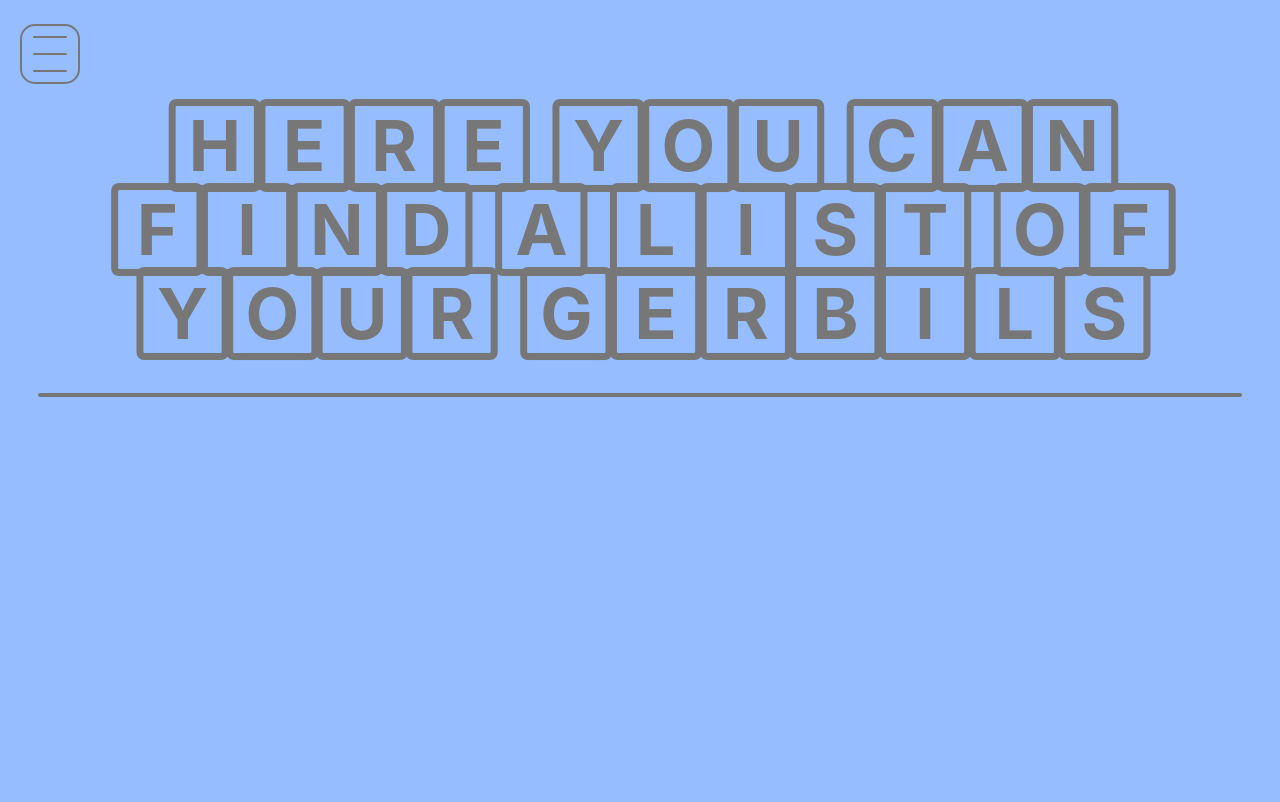
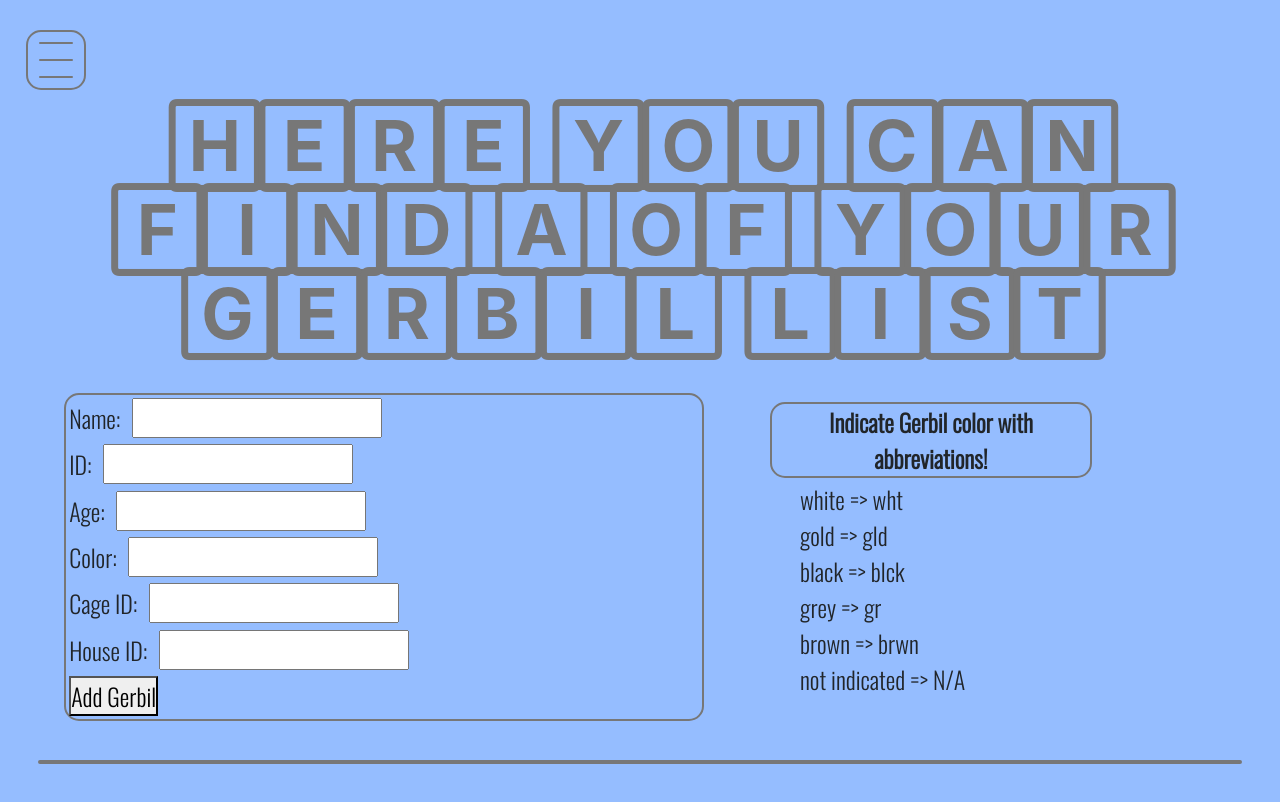
Before and after one commit to norka2233/gerbil_django_project, a Django app: page / in a window 1280 px wide. Before the commit the page ends 397 px from the top, so only its background shows below. Run offline with Django 4.2, Linux system fonts and the light colour scheme; data that the repository does not hold is empty; some libraries are stand-ins or nearby versions.

Commit message:
add button in gerbil app

```diff
--- a/gerbil/gerbil/static/gerbil_animal/gerbilpage.css
+++ b/gerbil/gerbil/static/gerbil_animal/gerbilpage.css
@@ -72,3 +72,41 @@ h1 {
     font-size: 1.4em;
     margin-top: 4%;
 }
+
+.form_color_block {
+    display: flex;
+    flex-direction: row;
+    align-items: center;
+    flex-grow: 1;
+    font-family: Oswald;
+    font-size: 24px;
+    margin-top: 3%;
+
+}
+
+.gerbil_form {
+    width: 50%;
+    margin-left: 5%;
+    border-radius: 15px;
+    border: 2px solid #777;
+}
+
+.color_disclaimer {
+    border-radius: 15px;
+    border: 2px solid #777;
+    margin: 0.5%;
+    text-align: center;
+}
+
+ul {
+    margin-top: 1%;
+}
+
+.available_gerbil_color {
+    margin-left: 5%;
+}
+
+label, input, button {
+    margin: 0.5%;
+    text-align: center;
+}
--- a/gerbil/gerbil/templates/gerbil_animal/gerbilpage.html
+++ b/gerbil/gerbil/templates/gerbil_animal/gerbilpage.html
@@ -10,26 +10,74 @@
     <link href="https://fonts.googleapis.com/css2?family=Oswald:wght@300&display=swap" rel="stylesheet">
 
     <title>Gerbil Page</title>
-
     <div class="gerbil_page_text">
-        <h1><b>🄷🄴🅁🄴 🅈🄾🅄 🄲🄰🄽 🄵🄸🄽🄳 🄰 🄻🄸🅂🅃 🄾🄵 🅈🄾🅄🅁 🄶🄴🅁🄱🄸🄻🅂</b> </h1>
+        <h1><b>     🄷🄴🅁🄴 🅈🄾🅄 🄲🄰🄽 🄵🄸🄽🄳 🄰  🄾🄵 🅈🄾🅄🅁 🄶🄴🅁🄱🄸🄻 🄻🄸🅂🅃 </b> </h1>
     </div>
-
+    <div class="form_color_block">
+        <div class="gerbil_form">
+            <form action="success/" method="post">
+                <fieldset>
+                    {% csrf_token %}
+                    {{ form }}
+                <div>
+                    <label for="gerbil_name">  Name: </label>
+                    <input id="gerbil_name" type="text" name="gerbil_name" maxlength="100" required>
+                </div>
+                <div>
+                    <label for="gerbil_id"> ID: </label>
+                    <input id="gerbil_id" type="number" name="gerbil_id" required>
+                </div>
+                <div>
+                    <label for="gerbil_age">  Age: </label>
+                    <input id="gerbil_age" type="number" name="gerbil_age" required>
+                </div>
+                <div>
+                    <label for="gerbil_color">  Color: </label>
+                    <input id="gerbil_color" type="text" name="gerbil_color" required>
+                </div>
+                <div>
+                    <label for="gerbil_cage_id">  Cage ID: </label>
+                    <input id="gerbil_cage_id" type="number" name="gerbil_cage_id" required>
+                </div>
+                <div>
+                    <label for="gerbil_house_id">  House ID: </label>
+                    <input id="gerbil_house_id" type="number" name="gerbil_house_id" required>
+                </div>
+                    <button type="submit" value="Add Gerbil"> Add Gerbil </button>
+                </fieldset>
+            </form>
+        </div>
+        <div class="available_gerbil_color">
+            <p class="color_disclaimer"> <b> Indicate Gerbil color with abbreviations! </b> </p>
+            <ul>
+                <li> white => wht </li>
+                <li> gold => gld </li>
+                <li> black => blck </li>
+                <li>grey => gr </li>
+                <li> brown => brwn </li>
+                <li> not indicated => N/A</li>
+            </ul>
+        </div>
+    </div>
     <div class="profiles_block">
         {% for gerbil in gerbil_list %}
         <div class="profile_box">
             <div class="profile_picture">
                 <img class="gerbil_picture_file" src="{% static 'pictures/1_red_gerbil.jpeg' %}" alt="gerbil_logo" class="gerbil_logo" onclick="location.href = 'http://127.0.0.1:8000/';" style="cursor: pointer;">
             </div>
+
             <div class="profile_text_info">
                 <div class="profile_point">
-                    <div> {{ gerbil.name }} </div>
+                    <div>{{ gerbil.gerbil_name }}</div>
                     <div> ID: {{ gerbil.gerbil_id }}</div>
-                    <div>{{ gerbil.age }} year(s)</div>
-                    <div>{{ gerbil.color }} </div>
-                    <div>{{ gerbil.gerbil_sex }}</div>
+                    <div>{{ gerbil.gerbil_age }} year(s)</div>
+                    <div>{{ gerbil.gerbil_color }} </div>
+                    <div>Cage ID: {{ gerbil.gerbil_cage_id}}</div>
+                    <div>House ID: {{ gerbil.gerbil_house_id}}</div>
                 </div>
+
             </div>
+
         </div>
         {% endfor %}
     </div>
--- a/gerbil/gerbil_animal/urls.py
+++ b/gerbil/gerbil_animal/urls.py
@@ -5,5 +5,6 @@ from . import views
 urlpatterns = [
     path('', views.index, name='index'),
     path('gerbil/', views.index, name='gerbil_presentation'),
+    path('gerbil/success/', views.add_gerbil_form, name='add_gerbil_form'),
     # path('<int:gerbil_id>', views.gerbil_presentation, name='gerbil_presentation')
 ]
--- a/gerbil/gerbil_animal/views.py
+++ b/gerbil/gerbil_animal/views.py
@@ -1,18 +1,46 @@
 import datetime
 
 from django.http import HttpResponse
+from django.http import HttpResponseRedirect
+from django.shortcuts import render, redirect
 from django.template import loader
 from .models import Gerbil
+from django.views.decorators.csrf import csrf_protect
+from django.views import generic
+from django.shortcuts import get_object_or_404
+
+from .forms import AddGerbilForm
 
 
 def index(request):
-    gerbil_objects = Gerbil.objects.all().values().order_by('-gerbil_id')
-    gerbil_list = list(gerbil_objects)
+    gerbil_list = list(Gerbil.objects.all().values().order_by('-gerbil_id'))
     template = loader.get_template('gerbil_animal/gerbilpage.html')
     context = {
         'gerbil_list': gerbil_list,
     }
     return HttpResponse(template.render(context, request))
+
+
+# @csrf_protect
+def add_gerbil_form(request):
+    if request.method == "POST":
+        form = AddGerbilForm(request.POST)
+        if form.is_valid():
+            form.save()
+            return redirect('gerbil/success')
+    else:
+        form = AddGerbilForm()
+
+    return render(request, 'gerbil_animal/success.html', {"form": form})
+
+
+# class CreateGerbil(generic.CreateView):
+#
+#     model = Gerbil
+#     form_class = AddGerbilForm
+#     template_name = 'gerbil_animal/gerbilpage.html'
+#     success_url = '/gerbil/'
+#     extra_context = {'title': 'Create Gerbil'}
 
 
 # def gerbil_presentation(request):
```
Also changed, not shown: gerbil/gerbil/templates/gerbil_animal/success.html (added, +17 -0 lines), gerbil/gerbil_animal/forms.py (added, +24 -0 lines), gerbil/gerbil_animal/models.py (+14 -2 lines).
